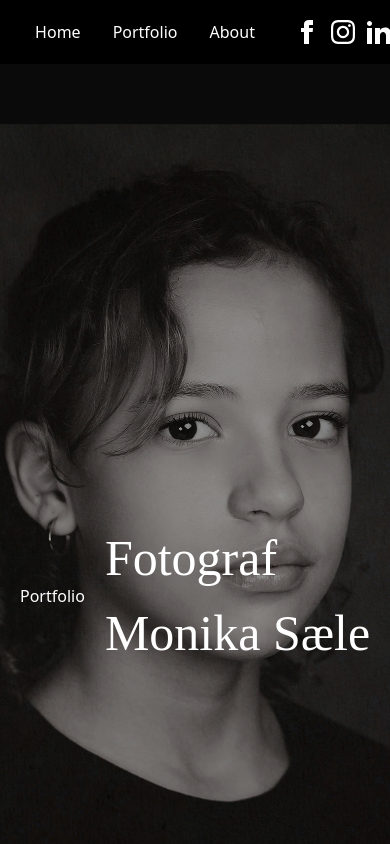
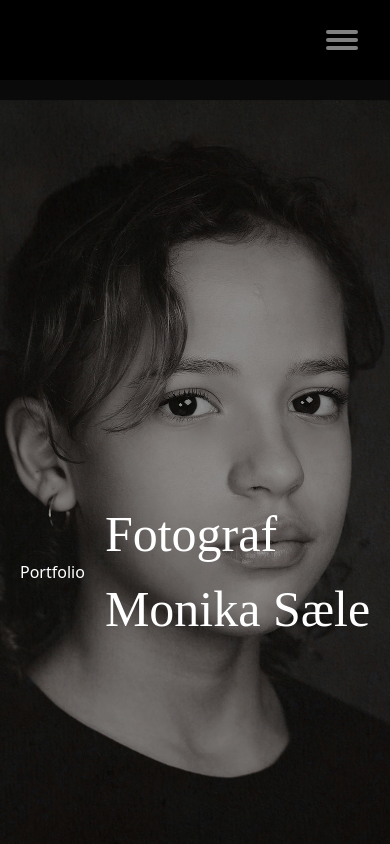
Before and after one commit to Mokki78/photo-porto, a Next.js app: page / in a window 390 px wide. Shown: the top 844 px of the page. Built offline with nearby package versions, Linux system fonts and the light colour scheme; a web font is replaced by a local one.

Commit message:
feat: add mobile hamburger

```diff
--- a/package.json
+++ b/package.json
@@ -11,6 +11,7 @@
   "dependencies": {
     "@emailjs/browser": "^4.4.1",
     "framer-motion": "^12.34.3",
+    "hamburger-react": "^2.5.2",
     "motion": "^12.34.3",
     "next": "16.1.6",
     "react": "19.2.3",
--- /dev/null
+++ b/src/app/components/AnimatedHamburger.tsx
@@ -0,0 +1,21 @@
+"use client";
+
+import { useState } from "react";
+import { Squash as Hamburger } from "hamburger-react";
+
+const AnimatedHamburger = () => {
+  const [isOpen, setIsOpen] = useState(false);
+
+  return (
+    <div className="lg:hidden color:white">
+      <Hamburger
+        toggled={isOpen}
+        toggle={setIsOpen}
+        size={24}
+        label="Toggle menu"
+      />
+    </div>
+  );
+};
+
+export default AnimatedHamburger;
--- /dev/null
+++ b/src/app/components/CustomHamburger.tsx
@@ -0,0 +1,41 @@
+import { useState } from "react";
+import { Dispatch, SetStateAction } from "react";
+
+type Props = {
+  isOpen: boolean;
+  setIsOpen: Dispatch<SetStateAction<boolean>>;
+};
+
+const CustomHamburger = ({ isOpen, setIsOpen }: Props) => {
+  const genericHamburgerLine = `h-1 w-8 my-0.5 rounded-full bg-white transition ease-in-out duration-300`;
+
+  return (
+    <button
+      className="flex flex-col h-12 w-12 justify-center items-center group"
+      onClick={() => setIsOpen(!isOpen)}
+      aria-label="Toggle menu"
+    >
+      <div
+        className={`${genericHamburgerLine} ${
+          isOpen
+            ? "rotate-45 translate-y-2.5 opacity-50 group-hover:opacity-100"
+            : "opacity-50 group-hover:opacity-100"
+        }`}
+      />
+      <div
+        className={`${genericHamburgerLine} ${
+          isOpen ? "opacity-0" : "opacity-50 group-hover:opacity-100"
+        }`}
+      />
+      <div
+        className={`${genericHamburgerLine} ${
+          isOpen
+            ? "-rotate-45 -translate-y-2.5 opacity-50 group-hover:opacity-100"
+            : "opacity-50 group-hover:opacity-100"
+        }`}
+      />
+    </button>
+  );
+};
+
+export default CustomHamburger;
--- a/src/app/components/MasonryGrid.tsx
+++ b/src/app/components/MasonryGrid.tsx
@@ -1,9 +1,8 @@
 "use client";
 
 import Image from "next/image";
-import { Variants } from "framer-motion";
 
-import { motion } from "framer-motion";
+import { motion, Variants } from "framer-motion";
 
 const images = [
   `/square_2.jpg`,
@@ -26,12 +25,12 @@ const images = [
   `/long_11.jpg`,
 ];
 
-const container = {
+const container: Variants = {
   hidden: {},
   show: {
     transition: {
-        staggerChildren: 0.1,
-        delayChildren: 0.15,
+
+      duration: 0.35
     },
   },
 };
@@ -40,17 +39,14 @@ const container = {
   hidden: {
     opacity: 0,
     y: 40,
-
   },
   show: {
     opacity: 1,
     y: 0,
 
     transition: {
-        type: "spring",
-        stiffness: 90,
-        damping: 18,
-        mass: 0.6,
+      duration: 0.5,
+      ease: "easeOut",
     },
   },
 };
@@ -65,9 +61,10 @@ const MasonryGrid = () => {
       </div>
 
       <motion.div
+        layout
         variants={container}
         initial="hidden"
-        whileInView="show"
+        animate="show"
         viewport={{ once: true }}
         className="columns-1  sm:columns-2 lg:columns-3 py-10 md:py-20 gap-4 sm:mx-10 md:mx-40 lg:mx-80"
       >
@@ -77,10 +74,12 @@ const MasonryGrid = () => {
             variants={item}
             className="mb-4 break-inside-avoid"
           >
-            <img
+            <Image
               src={src}
+              alt=""
+              width={800}
+              height={1000}
               className="w-full object-cover rounded-md transition-transform duration-500 hover:scale-[1.03]"
-              alt=""
             />
           </motion.div>
         ))}
--- a/src/app/components/Navbar.tsx
+++ b/src/app/components/Navbar.tsx
@@ -3,11 +3,13 @@
 import { useEffect, useState } from "react";
 import { motion } from "framer-motion";
 import Some from "./Some";
+import CustomHamburger from "./CustomHamburger";
 
-const sections = ["Home", "Portfolio", "About",];
+const sections = ["Home", "Portfolio", "About"];
 
 export default function Navbar() {
-  const [active, setActive] = useState("hero");
+  const [active, setActive] = useState("Home");
+  const [isOpen, setIsOpen] = useState(false);
 
   useEffect(() => {
     const observers: IntersectionObserver[] = [];
@@ -34,40 +36,57 @@ export default function Navbar() {
 
   return (
     <>
+      {/* NAVBAR */}
+      <nav className="fixed top-0 left-0 w-full z-[9999] flex items-center px-6 py-4 text-white bg-black z-50">
+        {/* LEFT */}
+        <div className="flex-1"></div>
 
-      <div className="flex content-end">
-        <svg
-          xmlns="http://www.w3.org/2000/svg"
-          className="h-6 w-6"
-          fill="currentColor"
-          style={{ color: "#ffffff" }}
-          viewBox="0 0 24 24"
-        >
-          <path d="M9 8h-3v4h3v12h5v-12h3.642l.358-4h-4v-1.667c0-.955.192-1.333 1.115-1.333h2.885v-5h-3.808c-3.596 0-5.192 1.583-5.192 4.615v3.385z" />
-        </svg>
-      </div>
-      <nav className="navbar flex items-center px-6 py-4 text-white">
-        <div className="flex-1"></div>
-        <div className="flex gap-8 justify-center">
+        {/* DESKTOP MENU */}
+        <div className="hidden md:flex gap-8 justify-center">
           {sections.map((id) => (
-          <div key={id} className="nav-item">
+            <div key={id} className="relative">
               <a href={`#${id}`}>{id}</a>
 
               {active === id && (
                 <motion.div
                   layoutId="underline"
-                className="underline"
+                  className="absolute left-0 right-0 -bottom-1 h-[2px] bg-white"
                   transition={{ type: "spring", stiffness: 400, damping: 30 }}
                 />
               )}
             </div>
-
           ))}
         </div>
-        <div  className="flex-1 flex justify-end">
+
+        {/* RIGHT */}
+        <div className="flex-1 flex justify-end items-center gap-4">
+          <div className="hidden md:block z-[9999]">
             <Some />
           </div>
+
+          {/* HAMBURGER (mobile only) */}
+          <div className="md:hidden z-[9999]">
+            <CustomHamburger isOpen={isOpen} setIsOpen={setIsOpen} />
+          </div>
+        </div>
       </nav>
+
+      {/* MOBILE MENU */}
+      {isOpen && (
+        <div className="fixed top-0 left-0 w-full z-[9999] md:hidden flex flex-col items-center gap-6 py-10 bg-black text-white">
+          {sections.map((id) => (
+            <a
+              key={id}
+              href={`#${id}`}
+              onClick={() => setIsOpen(false)}
+              className="text-lg"
+            >
+              {id}
+            </a>
+          ))}
+          <Some />
+        </div>
+      )}
     </>
   );
 }
--- a/src/app/globals.css
+++ b/src/app/globals.css
@@ -34,19 +34,7 @@ html {
   scroll-behavior: smooth;
 }
 
-.navbar {
-  position: fixed;
-  top: 0;
-  width: 100%;
-  padding: 20px;
-  display: flex;
-  justify-content: center;
-  gap: 40px;
-  background: black;
-  z-index: 9999;
-  color: white;
-  cursor: pointer;
-}
+
 
 section {
   padding-top: 100px;
@@ -110,7 +98,7 @@ section {
 }
 
 .footer-text {
-  color:  #171717;
+  color: #171717;
   margin-top: 20px;
 }
 
@@ -119,10 +107,5 @@ section {
 }
 
 .some-container {
-
   width: 100px;
 }
-
-.some {
-
-}
--- a/src/app/page.tsx
+++ b/src/app/page.tsx
@@ -3,12 +3,13 @@ import Footer from "./components/Footer";
 import Hero from "./components/Hero";
 import Portfolio from "./components/Portfolio";
 import About from "./components/About";
-
+import AnimatedHamburger from "./components/AnimatedHamburger";
 
 export default function Home() {
   return (
     <>
       <Navbar />
+
       <section id="Home">
         <Hero />
       </section>
```
Also changed, not shown: 1 other file (tests, documents, lock files or other folders). Lines whose indentation alone changed are shown as unchanged.
